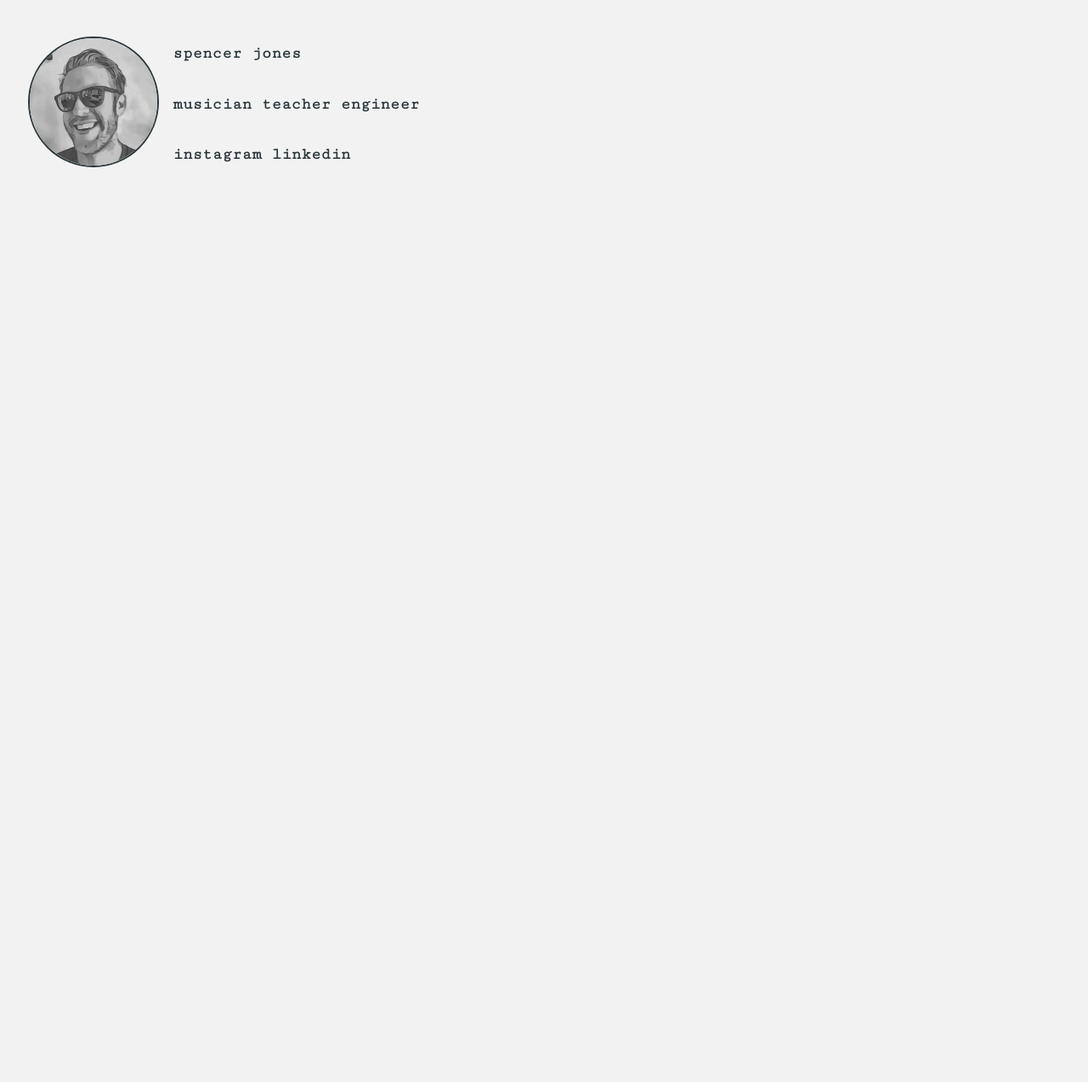
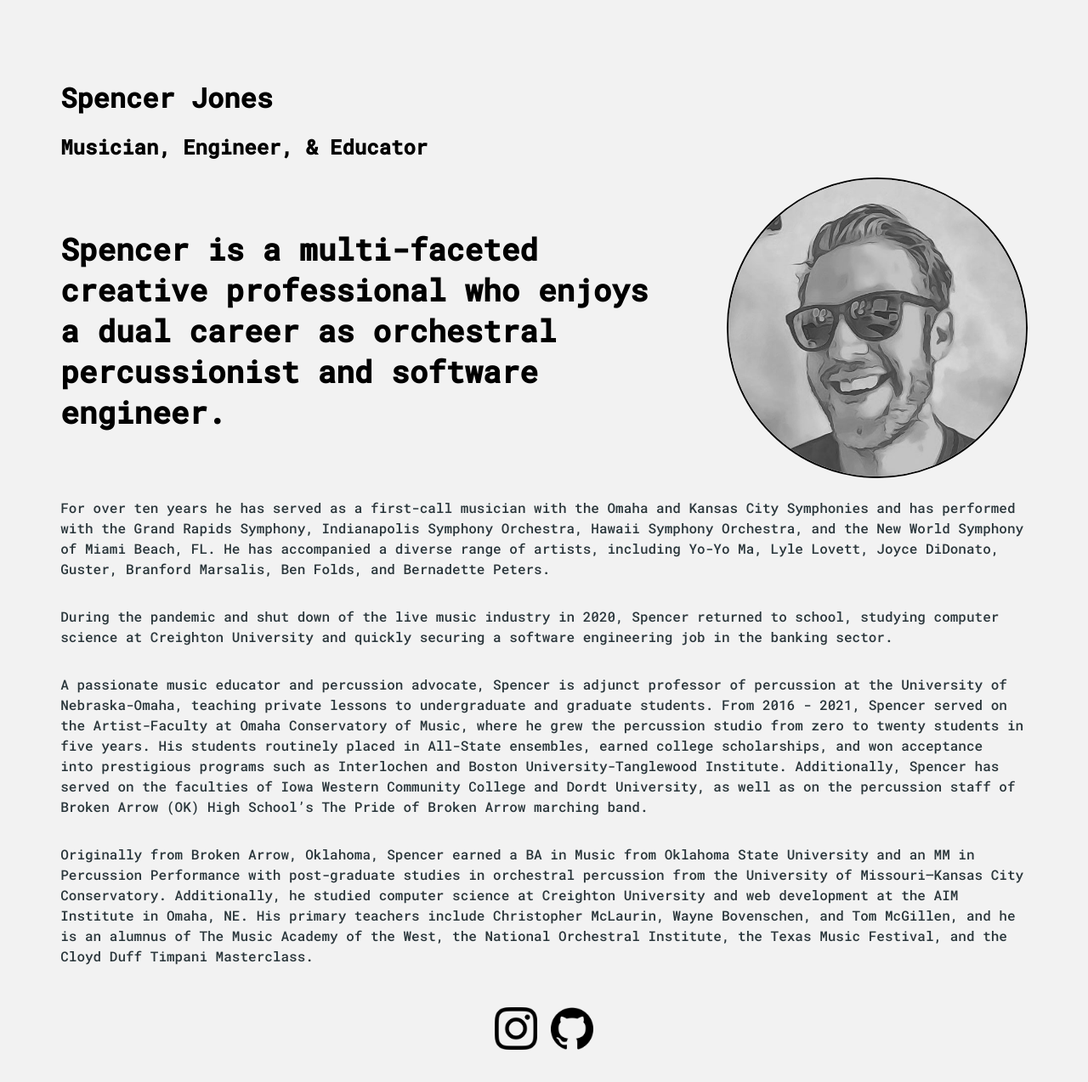
Before and after one commit to mitschlagel/mitschlagel.github.io, a React (Create React App) app: page / in a window 1280 px wide. Shown: the top 1274 px of the page at 85% size. Before the commit the page ends 800 px from the top, so only its background shows below. Built offline with nearby package versions, Linux system fonts and the light colour scheme.

Commit message:
Change format

```diff
--- a/src/App.css
+++ b/src/App.css
@@ -1,7 +1,10 @@
+@import url('https://fonts.googleapis.com/css2?family=Roboto+Mono:wght@300;500;900&family=Roboto:wght@900&display=swap');
 
 .App {
-  padding-left: 2%;
-  padding-top: 2%;
+  padding: 5%;
+  display: flex;
+  flex-direction: column;
+  align-items: center;
 }
 
 .main {
@@ -9,16 +12,49 @@
   flex-wrap: wrap;
   align-items: center;
   width: 100%;
+  padding:  0, 5%, 0, 5%;
 }
 
+.header {
+  font-weight: 900;
+  font-family: 'Roboto Mono', sans-serif;
+}
+
+h1 {
+  padding-right: 32px;
+}
+
+.headline {
+  display: flex;
+  align-items: center;
+  font-size: x-large;
+  font-family: 'Roboto Mono', sans-serif;
+  font-weight: 500;
+}
+
+.social-links {
+  display: flex;
+  align-items: center;
+  justify-content: space-between;
+  padding-top: 32px;
+}
+
+.instagram {
+  width: 50px;
+  padding-right: 16px;
+}
+
+.github {
+  width: 50px;
+}
 .rounded {
-  border: 2px solid #2a363b;
+  border: 2px solid #000;
   border-radius: 50%;
-  width: 150px;
+  width: 350px;
 }
 
 .img_wrapper {
-  padding-right: 16px;
+  padding-left: 24px;
 }
 
 
@@ -27,8 +63,9 @@
   flex-direction: column;
   align-items: flex-start;
   color: #2a363b;
-  font-weight: bold;
-  font-size: larger;
+  font-weight: 400;
+  font-family: 'Roboto Mono', monospace;
+  line-height: 1.5;
 }
 
 a {
--- a/src/App.js
+++ b/src/App.js
@@ -1,85 +1,72 @@
 import headshot from './headshot.jpg';
+import github from './github.png';
+import instagram from './instagram.png';
 import headshotColor from './fullcolorheadshot.png'
 import './App.css';
-import OverlayTrigger from 'react-bootstrap/OverlayTrigger';
-import Popover from 'react-bootstrap/Popover';
+
 import ReactGA from 'react-ga';
 import React from 'react';
-import useAnalyticsEventTracker from './useAnalyticsEventTracker';
-
-// const musicianPopover = (
-//   <Popover id="popover-musician">
-//     <Popover.Header as="h3">musician</Popover.Header>
-//     <Popover.Body>
-//       extra percussion and timpani, omaha symphony
-//     </Popover.Body>
-//   </Popover>
-// );
-
-// const teacherPopover = (
-//   <Popover id="popover-teacher">
-//     <Popover.Header as="h3">teacher</Popover.Header>
-//     <Popover.Body>
-//       instructor of percussion, omaha conservatory of music
-//     </Popover.Body>
-//   </Popover>
-// );
-
-// const engineerPopover = (
-//   <Popover id="popover-engineer">
-//     <Popover.Header as="h3">engineer</Popover.Header>
-//     <Popover.Body>
-//       ios swift swiftui react react-native
-//     </Popover.Body>
-//   </Popover>
-// );
-
-// const trackHover = (category, action, label) => {
-//   console.log("GA event:", category, ":", action, ":", label);
-//   ReactGA.event({
-//     category: category,
-//     action: action,
-//     label: label,
-//   })
-// }
 
 function App() {
 
   ReactGA.initialize('G-P6NNXH3H9C');
-
   return (
     <div className="App">
-      <div className="main">
+      <Main />
+      <SocialLinks />
+    </div>
+  )
+};
+
+const Main = () => {
+  return (
+    <div className="main">
+      <header className="header">
+
+        <h1>Spencer Jones </h1>
+        <h2>Musician, Engineer, & Educator</h2>
+
+      </header>
+      <section className="headline">
+        <div className="big-text">
+          <h1>{bigText}</h1>
+        </div>
         <div className="img_wrapper">
-          <img src={headshot}
+        <img src={headshot}
               onMouseOver={e => e.currentTarget.src = headshotColor}
               onMouseOut={e => e.currentTarget.src = headshot}
               className="rounded"
               alt="picture of Spencer with sunglasses"
           />
         </div>
-        <div className='text'>
-          <p>spencer jones</p>
-          {/* <p>
-            <OverlayTrigger placement="bottom-left" overlay={musicianPopover}>
-              <span onMouseOver={()=>trackHover("jobs", "hover", "musician")}>musician </span>
-            </OverlayTrigger>
-            <OverlayTrigger placement="bottom-left" overlay={teacherPopover}>
-              <span onMouseOver={()=>trackHover("jobs", "hover", "teacher")}>teacher </span>
-            </OverlayTrigger>
-            <OverlayTrigger placement="bottom-left" overlay={engineerPopover}>
-              <span onMouseOver={()=>trackHover("jobs", "hover", "engineer")}>engineer </span>
-            </OverlayTrigger>
-          </p>  */}
-          <p>musician teacher engineer</p>
-          <p className="links">
-            <a href="https://www.instagram.com/mitschlagel/" target="_blank" rel="noreferrer">instagram </a>
-            <a href="https://www.linkedin.com/in/spencer-jones-omaha/" target="_blank" rel="noreferrer">linkedin</a>
-          </p>
-        </div>
-      </div>
+      </section>
+      <section className="text">
+        <p>{text1}</p>
+        <p>{text2}</p>
+        <p>{text3}</p>
+        <p>{text4}</p>
+      </section>
+    </div>
+  )
+}
+
+const SocialLinks = () => {
+  return (
+    <div className="social-links">
+      <a href="https://www.instagram.com/mitschlagel" target="_blank" rel="noopener noreferrer">
+        <img src={instagram} alt="Instagram" className='instagram'/>
+      </a>
+      <a href="https://github.com/mitschlagel" target="_blank" rel="noopener noreferrer">
+        <img src={github} alt="GitHub" className="github"/>
+      </a>
     </div>
   );
-}
+};
+
 
 export default App;
+const bigText = "Spencer is a multi-faceted creative professional who enjoys a dual career as orchestral percussionist and software engineer."
+const text1 = "For over ten years he has served as a first-call musician with the Omaha and Kansas City Symphonies and has performed with the Grand Rapids Symphony, Indianapolis Symphony Orchestra, Hawaii Symphony Orchestra, and the New World Symphony of Miami Beach, FL. He has accompanied a diverse range of artists, including Yo-Yo Ma, Lyle Lovett, Joyce DiDonato, Guster, Branford Marsalis, Ben Folds, and Bernadette Peters."
+const text2 = "During the pandemic and shut down of the live music industry in 2020, Spencer returned to school, studying computer science at Creighton University and quickly securing a software engineering job in the banking sector."
+const text3 = "A passionate music educator and percussion advocate, Spencer is adjunct professor of percussion at the University of Nebraska-Omaha, teaching private lessons to undergraduate and graduate students. From 2016 - 2021, Spencer served on the Artist-Faculty at Omaha Conservatory of Music, where he grew the percussion studio from zero to twenty students in five years. His students routinely placed in All-State ensembles, earned college scholarships, and won acceptance into prestigious programs such as Interlochen and Boston University-Tanglewood Institute. Additionally, Spencer has served on the faculties of Iowa Western Community College and Dordt University, as well as on the percussion staff of Broken Arrow (OK) High School’s The Pride of Broken Arrow marching band."
+const text4 = "Originally from Broken Arrow, Oklahoma, Spencer earned a BA in Music from Oklahoma State University and an MM in Percussion Performance with post-graduate studies in orchestral percussion from the University of Missouri–Kansas City Conservatory. Additionally, he studied computer science at Creighton University and web development at the AIM Institute in Omaha, NE. His primary teachers include Christopher McLaurin, Wayne Bovenschen, and Tom McGillen, and he is an alumnus of The Music Academy of the West, the National Orchestral Institute, the Texas Music Festival, and the Cloyd Duff Timpani Masterclass."
```
Also changed, not shown: src/github.png (added), src/instagram.png (added).
